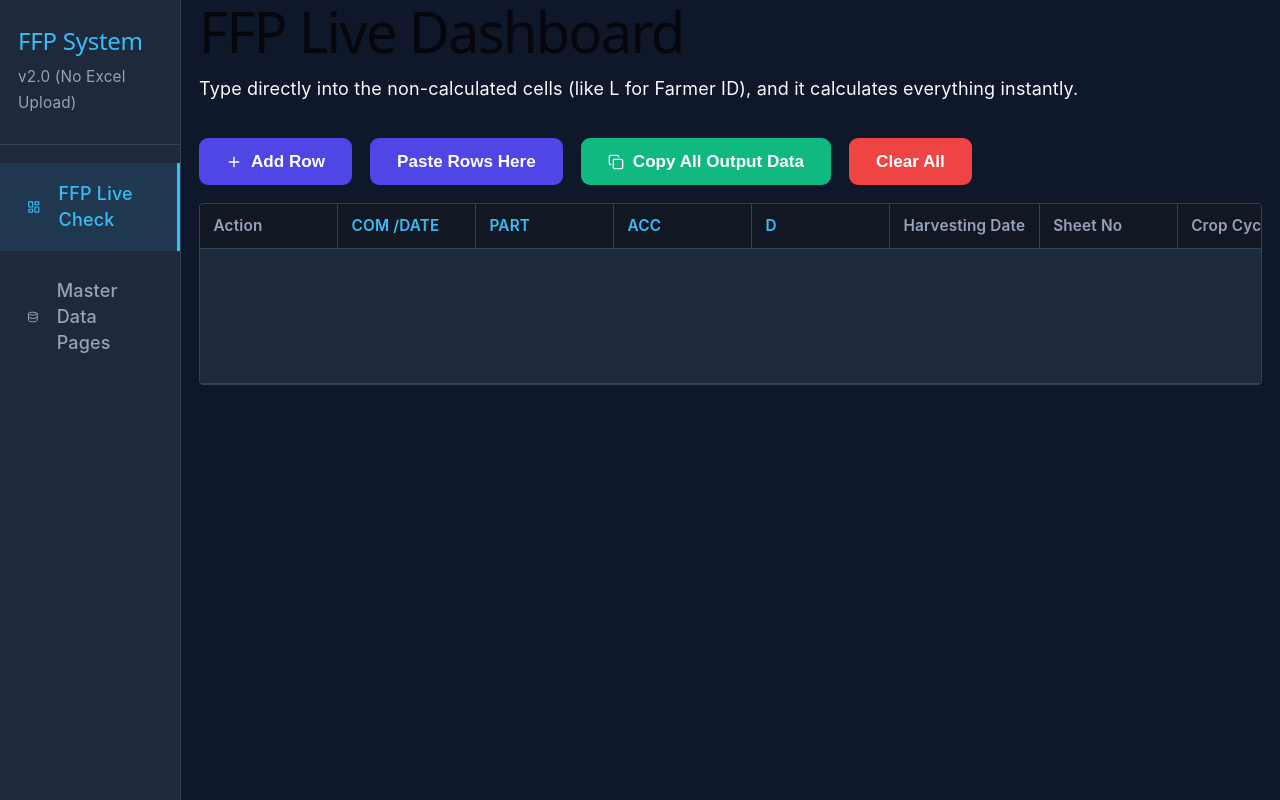
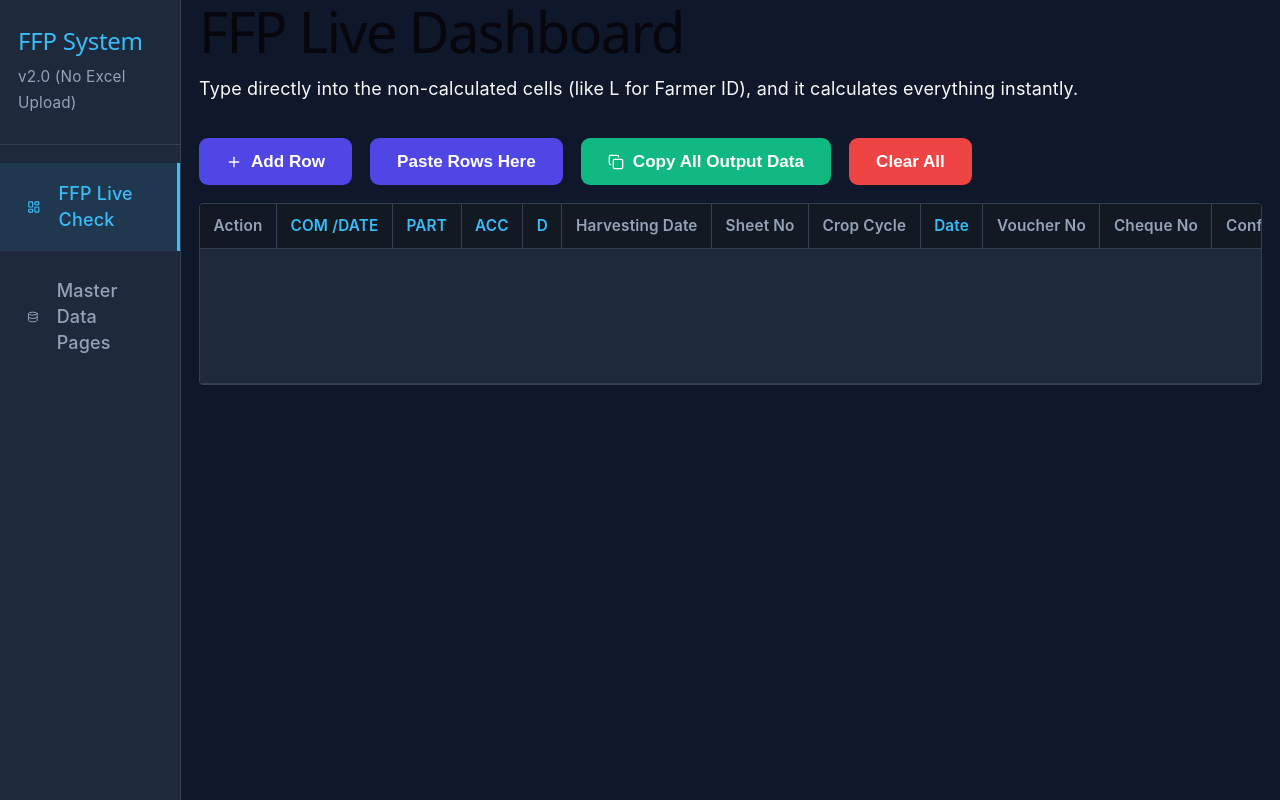
Before and after one commit to Chamod70/FFP_CHECK, a React (Vite) app: page /ffp in a window 1280 px wide. Built offline with nearby package versions, Linux system fonts and the light colour scheme.

Commit message:
Implement resizable columns like Excel

```diff
--- a/src/App.css
+++ b/src/App.css
@@ -171,10 +171,30 @@ body {
   background: var(--card-bg);
 }
 
+.col-resizer {
+  position: absolute;
+  right: 0;
+  top: 0;
+  bottom: 0;
+  width: 5px;
+  cursor: col-resize;
+  background: transparent;
+  transition: background 0.2s;
+  z-index: 1;
+}
+
+.col-resizer:hover, .resizing .col-resizer {
+  background: var(--accent);
+}
+
 table {
-  width: 100%;
+  width: auto; /* Allow table to grow beyond container width */
   border-collapse: collapse;
   white-space: nowrap;
+}
+
+th {
+  position: relative; /* For the absolute positioned resizer */
 }
 
 th, td {
@@ -183,8 +203,6 @@ th, td {
   border-bottom: 1px solid var(--border-color);
   border-right: 1px solid var(--border-color);
   font-size: 0.85rem;
-  min-width: 110px; /* Make columns wider */
-  max-width: 250px;
   overflow: hidden;
   text-overflow: ellipsis;
 }
--- a/src/pages/FFPPage.jsx
+++ b/src/pages/FFPPage.jsx
@@ -64,6 +64,29 @@ function FFPPage() {
      }
 
      return parsed.toLocaleString('en-US', { minimumFractionDigits: 2, maximumFractionDigits: 2 });
+  };
+
+  const [columnWidths, setColumnWidths] = useState(Array(47).fill(120));
+
+  const startResizing = (index, e) => {
+    e.preventDefault();
+    const startX = e.pageX;
+    const startWidth = columnWidths[index];
+
+    const onMouseMove = (moveEvent) => {
+      const newWidth = startWidth + (moveEvent.pageX - startX);
+      const updatedWidths = [...columnWidths];
+      updatedWidths[index] = Math.max(50, newWidth);
+      setColumnWidths(updatedWidths);
+    };
+
+    const onMouseUp = () => {
+      document.removeEventListener('mousemove', onMouseMove);
+      document.removeEventListener('mouseup', onMouseUp);
+    };
+
+    document.addEventListener('mousemove', onMouseMove);
+    document.addEventListener('mouseup', onMouseUp);
   };
 
   // Compute live data
@@ -194,16 +217,29 @@ function FFPPage() {
       </div>
 
       <div className="table-container" style={{maxHeight: '82vh', overflow: 'auto', border: '1px solid var(--border-color)', borderRadius: '4px'}}>
-         <table>
+         <table style={{ tableLayout: 'fixed', width: 'auto' }}>
             <thead>
                <tr>
-                  <th style={{position: 'sticky', left: 0, zIndex: 20}}>Action</th>
+                  <th style={{position: 'sticky', left: 0, zIndex: 20, width: '60px'}}>Action</th>
                   {COL_NAMES.map((col, i) => {
                     let displayName = col;
                     if (i === 11) displayName = "Plot No (L)";
                     return (
-                      <th key={i} style={CALCULATED_COLS.includes(i) ? {color: '#38bdf8'} : {}}>
-                        {displayName}
+                      <th
+                        key={i}
+                        style={{
+                          ...(CALCULATED_COLS.includes(i) ? {color: '#38bdf8'} : {}),
+                          width: `${columnWidths[i]}px`,
+                          position: 'relative'
+                        }}
+                      >
+                        <div style={{ overflow: 'hidden', textOverflow: 'ellipsis', width: '100%' }}>
+                          {displayName}
+                        </div>
+                        <div
+                          onMouseDown={(e) => startResizing(i, e)}
+                          className="col-resizer"
+                        />
                       </th>
                     );
                   })}
@@ -226,7 +262,10 @@ function FFPPage() {
                        if (cellVal === undefined || cellVal === null) cellVal = "";
 
                        return (
-                          <td key={cIndex} style={isCalculated ? {background: 'rgba(0,0,0,0.2)'} : {}}>
+                          <td key={cIndex} style={{
+                            ...(isCalculated ? {background: 'rgba(0,0,0,0.2)'} : {}),
+                            width: `${columnWidths[cIndex]}px`
+                          }}>
                              <input
                                 id={`cell-${rIndex}-${cIndex}`}
                                 type="text"
```
